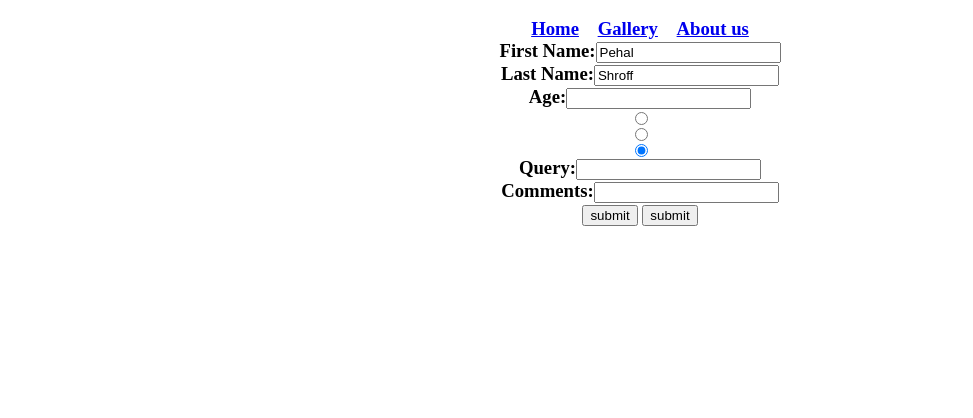
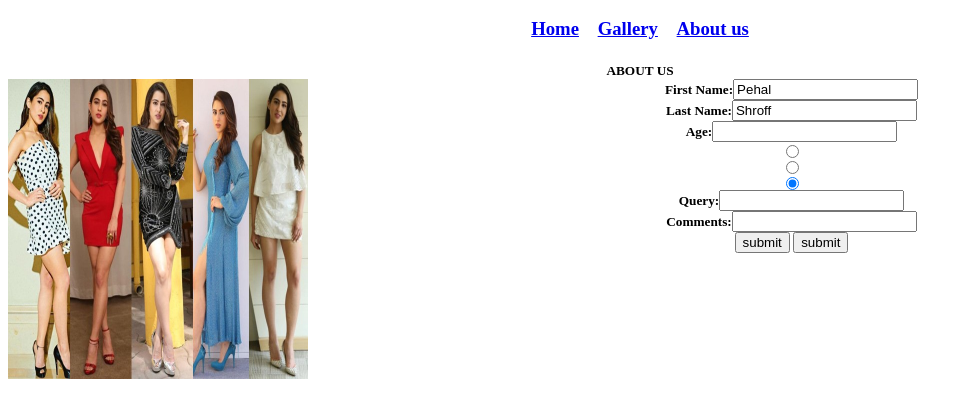
Before and after one commit to PehalShroff0509/fashionworld.github.io, a plain HTML site: page Aboutus.html in a window 1280 px wide. Shown: the part 48-466 px from the top of the page, without its empty margins (0-973 px from the left). Drawn offline with Linux system fonts and the light colour scheme.

Commit message:
Update Aboutus.html

```diff
--- a/Aboutus.html
+++ b/Aboutus.html
@@ -5,7 +5,8 @@
 <center>
   <body>
 <h1>ALL ABOUT FASHION</h1>
-    <h3><center><a href="index.html">Home</a>&nbsp;&nbsp;&nbsp;&nbsp;<a href="Gallery.html">Gallery</a>&nbsp;&nbsp;&nbsp;&nbsp;<a href="Aboutus.html">About us</a></center></a
+    <h3><center><a href="index.html">Home</a>&nbsp;&nbsp;&nbsp;&nbsp;<a href="Gallery.html">Gallery</a>&nbsp;&nbsp;&nbsp;&nbsp;<a href="Aboutus.html">About us</a></center></a>
+    <h5><center><b> ABOUT US </b></center>
      <img src="fashion13.jpg"height="300" width="300" align="left">
       <form action="">
 First Name:<input type=text name=first name value="Pehal"><br/>
```
